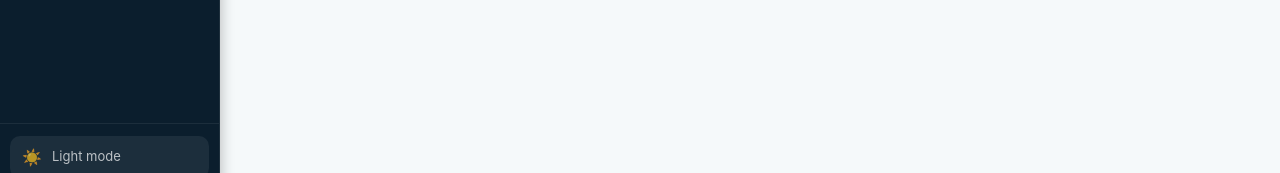
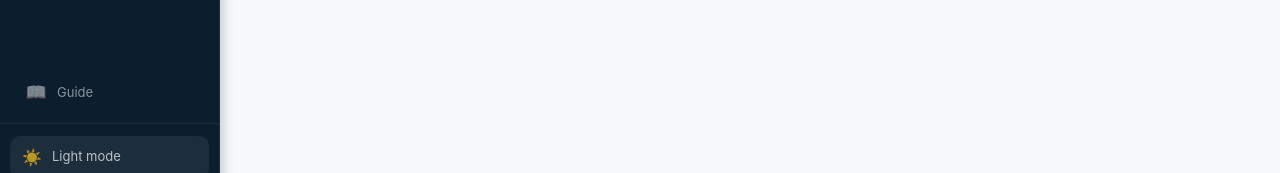
Before and after one commit to jessijang1202-pixel/LocaloopKorea, a Next.js app: page /chat in a window 1280 px wide. Shown: the part 560-733 px from the top of the page. Built offline with nearby package versions, Linux system fonts and the light colour scheme.

Commit message:
Add Guide link to PC sidebar

```diff
--- a/src/components/layout/AppNav.tsx
+++ b/src/components/layout/AppNav.tsx
@@ -60,6 +60,24 @@ export function AppNav() {
           })}
         </nav>
 
+        {/* Guide link */}
+        <div style={{ padding: "0 10px 8px" }}>
+          <Link
+            href="/guide"
+            style={{
+              display: "flex", alignItems: "center", gap: 10,
+              padding: "10px 12px", borderRadius: 10, textDecoration: "none",
+              background: isActive("/guide") ? "rgba(21,182,193,0.18)" : "transparent",
+              color: isActive("/guide") ? "#fff" : "rgba(255,255,255,0.52)",
+              fontSize: 13, fontWeight: isActive("/guide") ? 700 : 400,
+              borderLeft: isActive("/guide") ? "3px solid #15b6c1" : "3px solid transparent",
+            }}
+          >
+            <span style={{ fontSize: 17, width: 22, textAlign: "center", flexShrink: 0 }}>📖</span>
+            <span>{isKo ? "가이드" : "Guide"}</span>
+          </Link>
+        </div>
+
         {/* Bottom: theme + lang */}
         <div style={{ padding: "12px 10px", borderTop: "1px solid rgba(255,255,255,0.07)", display: "flex", flexDirection: "column", gap: 8 }}>
           <button
```
